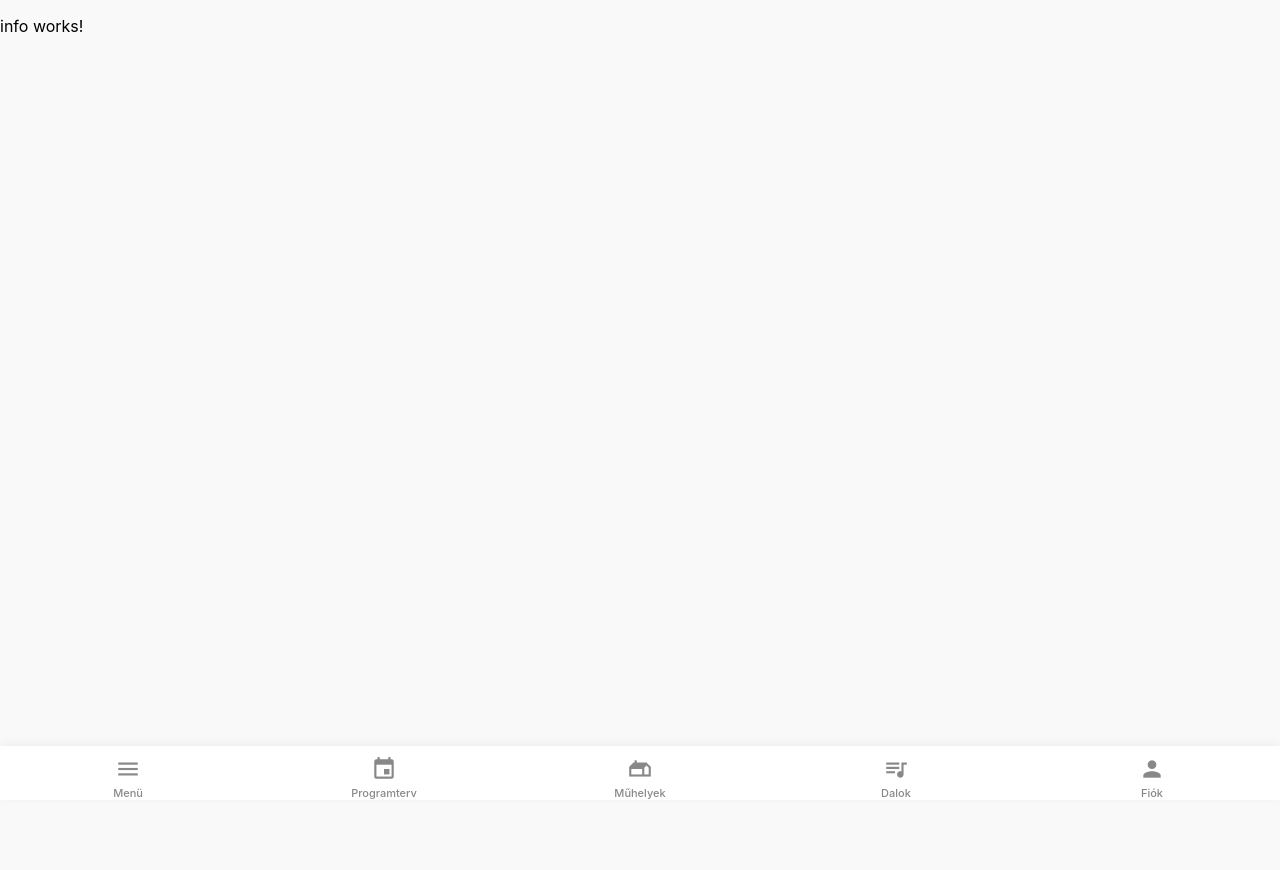
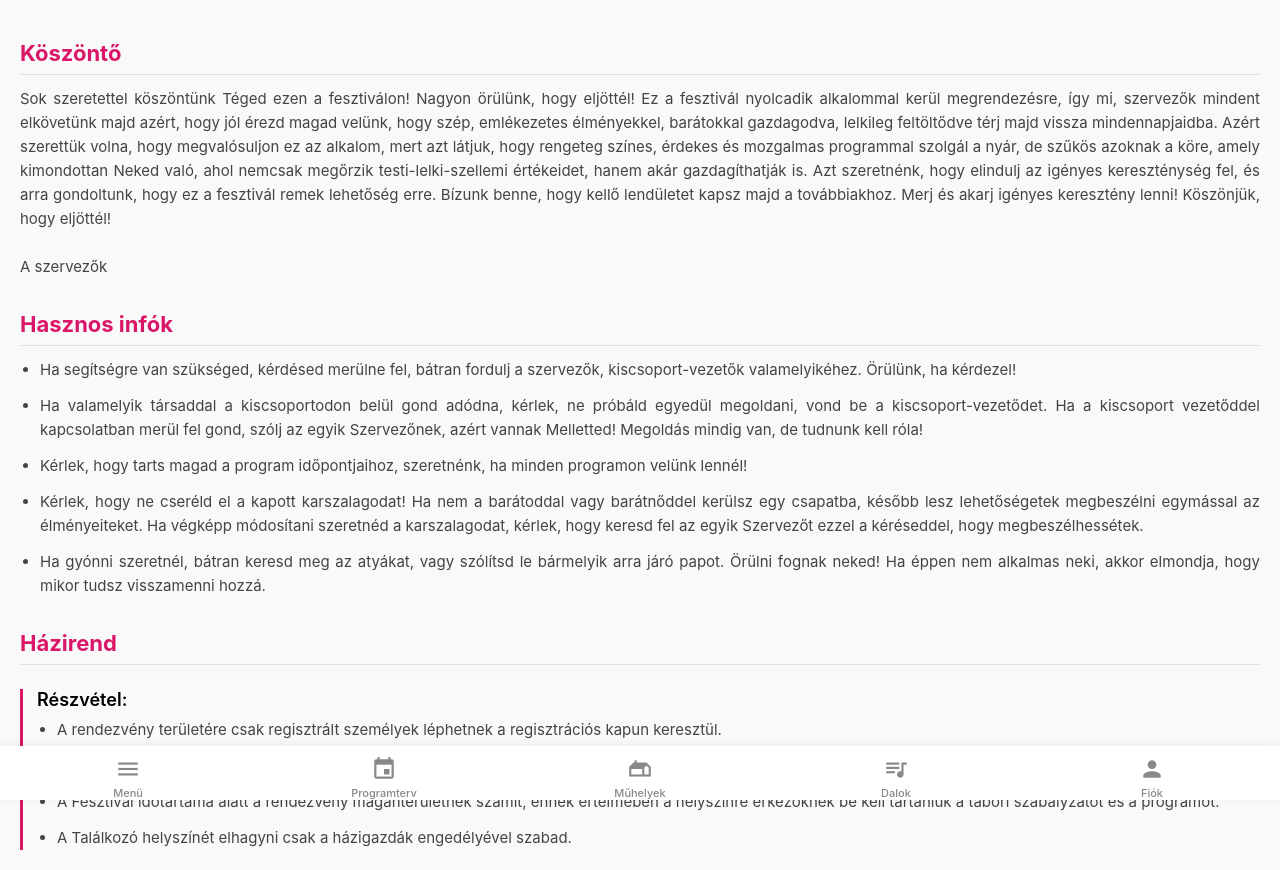
Before and after one commit to rezsnyakdani/ebresztofesztWebApp, an Angular app in the folder Frontend/: page /info in a window 1280 px wide. Built offline with nearby package versions, Linux system fonts and the light colour scheme.

Commit message:
Add info content

```diff
--- a/Frontend/src/app/features/info/info.component.html
+++ b/Frontend/src/app/features/info/info.component.html
@@ -1 +1,62 @@
-<p>info works!</p>
+<div class="info-container">
+
+  <!-- 1. Szekció: Köszöntő -->
+  <section class="info-section">
+    <h2>Köszöntő</h2>
+    <p>
+      Sok szeretettel köszöntünk Téged ezen a fesztiválon! Nagyon örülünk, hogy eljöttél! Ez a fesztivál nyolcadik alkalommal kerül megrendezésre, így mi, szervezők mindent elkövetünk majd azért, hogy jól érezd magad velünk, hogy szép, emlékezetes élményekkel, barátokkal gazdagodva, lelkileg feltöltődve térj majd vissza mindennapjaidba. Azért szerettük volna, hogy megvalósuljon ez az alkalom, mert azt látjuk, hogy rengeteg színes, érdekes és mozgalmas programmal szolgál a nyár, de szűkös azoknak a köre, amely kimondottan Neked való, ahol nemcsak megőrzik testi-lelki-szellemi értékeidet, hanem akár gazdagíthatják is. Azt szeretnénk, hogy elindulj az igényes kereszténység fel, és arra gondoltunk, hogy ez a fesztivál remek lehetőség erre. Bízunk benne, hogy kellő lendületet kapsz majd a továbbiakhoz. Merj és akarj igényes keresztény lenni! Köszönjük, hogy eljöttél!
+      <br><br>
+      A szervezők
+    </p>
+  </section>
+
+  <!-- 2. Szekció: Hasznos infók -->
+  <section class="info-section">
+    <h2>Hasznos infók</h2>
+    <ul>
+      <li>Ha segítségre van szükséged, kérdésed merülne fel, bátran fordulj a szervezők, kiscsoport-vezetők valamelyikéhez. Örülünk, ha kérdezel!</li>
+      <li>Ha valamelyik társaddal a kiscsoportodon belül gond adódna, kérlek, ne próbáld egyedül megoldani, vond be a kiscsoport-vezetődet. Ha a kiscsoport vezetőddel kapcsolatban merül fel gond, szólj az egyik Szervezőnek, azért vannak Melletted! Megoldás mindig van, de tudnunk kell róla!</li>
+      <li>Kérlek, hogy tarts magad a program időpontjaihoz, szeretnénk, ha minden programon velünk lennél!</li>
+      <li>Kérlek, hogy ne cseréld el a kapott karszalagodat! Ha nem a barátoddal vagy barátnőddel kerülsz egy csapatba, később lesz lehetőségetek megbeszélni egymással az élményeiteket. Ha végképp módosítani szeretnéd a karszalagodat, kérlek, hogy keresd fel az egyik Szervezőt ezzel a kéréseddel, hogy megbeszélhessétek.</li>
+      <li>Ha gyónni szeretnél, bátran keresd meg az atyákat, vagy szólítsd le bármelyik arra járó papot. Örülni fognak neked! Ha éppen nem alkalmas neki, akkor elmondja, hogy mikor tudsz visszamenni hozzá.</li>
+    </ul>
+  </section>
+
+  <!-- 3. Szekció: Házirend és alcímei -->
+  <section class="info-section">
+    <h2>Házirend</h2>
+
+    <div class="subsection">
+      <h3>Részvétel:</h3>
+      <ul>
+        <li>A rendezvény területére csak regisztrált személyek léphetnek a regisztrációs kapun keresztül. </li>
+        <li>A krónikus egészségügyi problémákat kötelező jelezni a regisztrációnál. </li>
+        <li>A Fesztivál időtartama alatt a rendezvény magánterületnek számít, ennek értelmében a helyszínre érkezőknek be kell tartaniuk a tábori szabályzatot és a programot. </li>
+        <li>A Találkozó helyszínét elhagyni csak a házigazdák engedélyével szabad.</li>
+      </ul>
+    </div>
+
+    <div class="subsection">
+      <h3>Tábori jelenlét:</h3>
+      <ul>
+        <li>A programon való aktív részvétel kötelező! A Fesztivál feszültségmentes hangulatához szükséges a civilizált öltözet, viselkedés és hangnem. A résztvevők közötti nézeteltéréseket a csoportvezetők, valamint nappal a házigazdák, éjszaka a rendfenntartók (zöld mellény) orvosolják. Minden résztvevő köteles a házigazdák és a rendfenntartók utasításait maradéktalanul megtartani.</li>
+        <li>A résztvevők kötelesek vigyázni a felszerelésre és berendezésre. Rongálás, anyagi kár okozása esetén annak okozója köteles a kárt megtéríteni. </li>
+        <li>Rossz idő vagy vihar esetén a szervezők utasításait követjük. </li>
+        <li>A programokon való aktív részvételhez elengedhetetlen az éjszakai pihenés. 23.30-06.30 óra között csendidő van. Tilos az éjszakai hangoskodás, rendzavarás. A telefonokat és minden elektromos készüléket csendidőben elnémítjuk, vagy kikapcsoljuk, de semmiképp nem kezdeményezünk telefonhívást, nem használjuk a laptopunkat, mert társaink pihenését nincs jogunk megzavarni. Telefonálásra, beszélgetésre ez idő alatt a „Chat szobában” van lehetőség. Az éjszakát minden táborozó kötelezően a saját sátrában tölti.</li>
+        <li>Elcsendesedés után a sátor elhagyása csak jól megindokolt esetekben lehetséges.</li>
+      </ul>
+    </div>
+
+    <div class="subsection">
+      <h3>Tisztaság, higiénia, egészség:</h3>
+      <ul>
+        <li>Étkezni csak a kijelölt helyen megengedett. A résztvevőket kérjük az ivóvíz és mosdóvíz takarékos használatára. A wc-t és zuhanyzót mindig tisztán hagyjuk magunk után. A Fesztivál színhelyének tisztántartása mindenkinek szívügye kell legyen. A szemetet az előre megjelölt helyeken tároljuk, valamint a sátrunkat és környékét igyekezzünk tisztán tartani. A rendezvény helyszínén kizárólag a WC-k használata engedélyezett, a természet nem ezt a célt szolgálja. </li>
+        <li>Betegség, rosszullét, csípések, leégések, stb. esetén azonnal jelentkezzünk a tábori orvosnál (asszisztensnél), vagy a szervezőknél/csoportvezetőknél. </li>
+        <li>A Fesztivál teljes ideje alatt tilos az alkohol fogyasztása. Az ilyen szerek elkobzásra kerülnek, és fogyasztója kizárásra kerül.</li>
+        <li>Szigorúan tilos a dohányzás. Ellenkező esetben kizárjuk a Találkozóról! Dohányozni a felnőtteknek is csak az erre kijelölt helyen lehetséges.</li>
+        <li>A Találkozó teljes ideje alatt tilos a drogok, tudatmódosító szerek fogyasztása. Ezek használatát a rendőrségen jelentjük és a felhasználóknak vállalniuk kell a teljes felelősséget!</li>
+        <li>A szabályok be nem tartása figyelmeztetést von maga után, ismétlődés esetén a táborból való kizárást, és annak elhagyását eredményezi. Ez esetben a részvételi díjat nem térítjük meg.</li>
+      </ul>
+    </div>
+  </section>
+</div>
--- a/Frontend/src/app/features/info/info.component.sass
+++ b/Frontend/src/app/features/info/info.component.sass
@@ -0,0 +1,52 @@
+.info-container
+  padding: 20px
+  padding-top: 40px
+
+ul
+  padding-left: 20px
+  margin-top: 0
+
+  li
+    color: #444444
+    font-size: 15px
+    line-height: 1.6
+    margin-bottom: 12px
+    text-align: justify
+
+.info-section
+  margin-bottom: 32px
+
+  h2
+    color: #D91668
+    font-size: 22px
+    margin-top: 0
+    margin-bottom: 12px
+    border-bottom: 1px solid #e0e0e0
+    padding-bottom: 8px
+
+  p
+    color: #444444
+    font-size: 15px
+    line-height: 1.6
+    margin-bottom: 0
+    margin-top: 0
+    text-align: justify
+
+  .intro-text
+    margin-bottom: 20px
+
+.subsection
+  margin-top: 24px
+  padding-left: 14px
+  border-left: 3px solid #D91668
+
+  h3
+    color: #000000
+    font-size: 18px
+    font-weight: 600
+    margin-top: 0
+    margin-bottom: 8px
+
+  p
+    font-size: 14px
+    color: #555555
```
